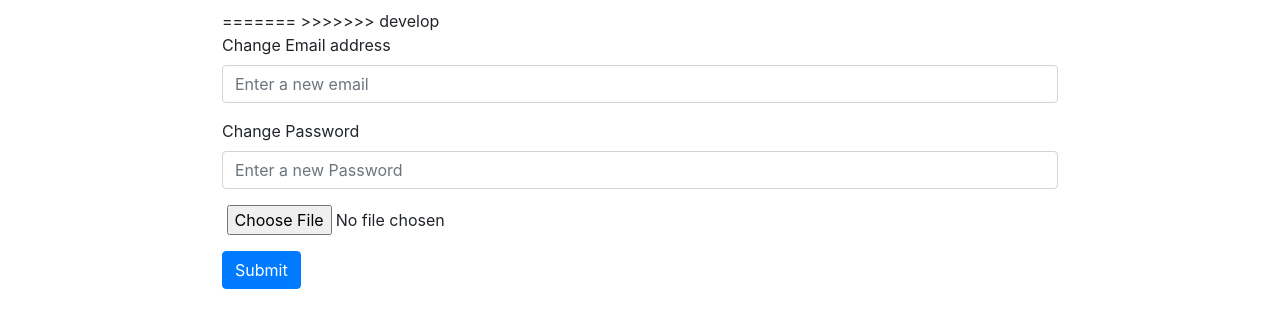
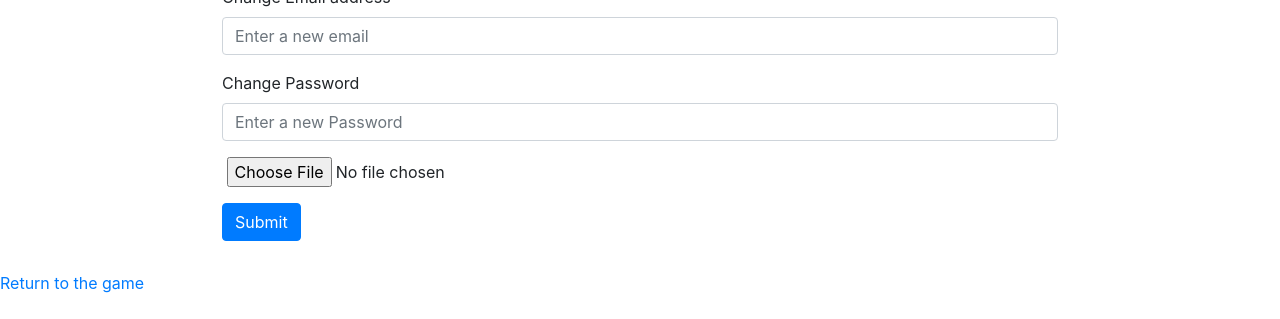
Before and after one commit to tjrosset/312_project, a Flask app: page /profile in a window 1280 px wide. Shown: the part 619-938 px from the top of the page. After the commit the page ends 912 px from the top, so only its background shows below. Run offline with Flask 2, Linux system fonts and the light colour scheme; the visitor is signed in with stand-in values (Sample User, id 1); a database or web service that is not in the repository returns one stand-in record (values such as "Sample title"); some libraries are stand-ins or nearby versions.

Commit message:
added profile button
button to navigate to profile has been added to the gameworld

```diff
--- a/templates/World.html
+++ b/templates/World.html
@@ -217,6 +217,10 @@ myGameArea.start();
         <button onclick="stop()">STOP</button>
     </div>
 
+    <button id="profile_button">Profile</button>
+    <script>
+        $('#profile_button').on('click', function() { window.location = '/profile'; });
+    </script>
     <button id="logout_button">Logout</button>
     <script>
     $('#logout_button').on('click', function() { window.location = '/logout'; });
--- a/templates/profile.html
+++ b/templates/profile.html
@@ -4,21 +4,19 @@
 {% if message %}
 <h1>{{ message }}</h1>
 {% endif %}
-<<<<<<< HEAD
+
 
 {% if user  %}
 <div style="width:70%; margin: 0 auto; padding: 30px">
   <h1>Hello! {{ user }}</h1>
   <h1>Current Email : {{ email }}</h1>
   <img src="/uploads/{{ picture }}" alt="">
-  <a href="/login">Go to Game</a>
   <h2>Make Changes Below</h2>
 </div>
 
 <form action="" method="post" style="width:70%; margin: 0 auto; padding: 30px">
-=======
 <form action="" method="post" style="width: 66%; margin: 30 auto">
->>>>>>> develop
+
     <div class="form-group">
       <label for="emailChange">Change Email address</label><br>
       <input name="newemail" class="form-control" id="newemail"  placeholder="Enter a new email">
@@ -33,5 +31,6 @@
     </div>
     <button type="submit" class="btn btn-primary">Submit</button>
 </form>
+<a href="/login">Return to the game</a>
 {% endif %}
 {% endblock %}
```
